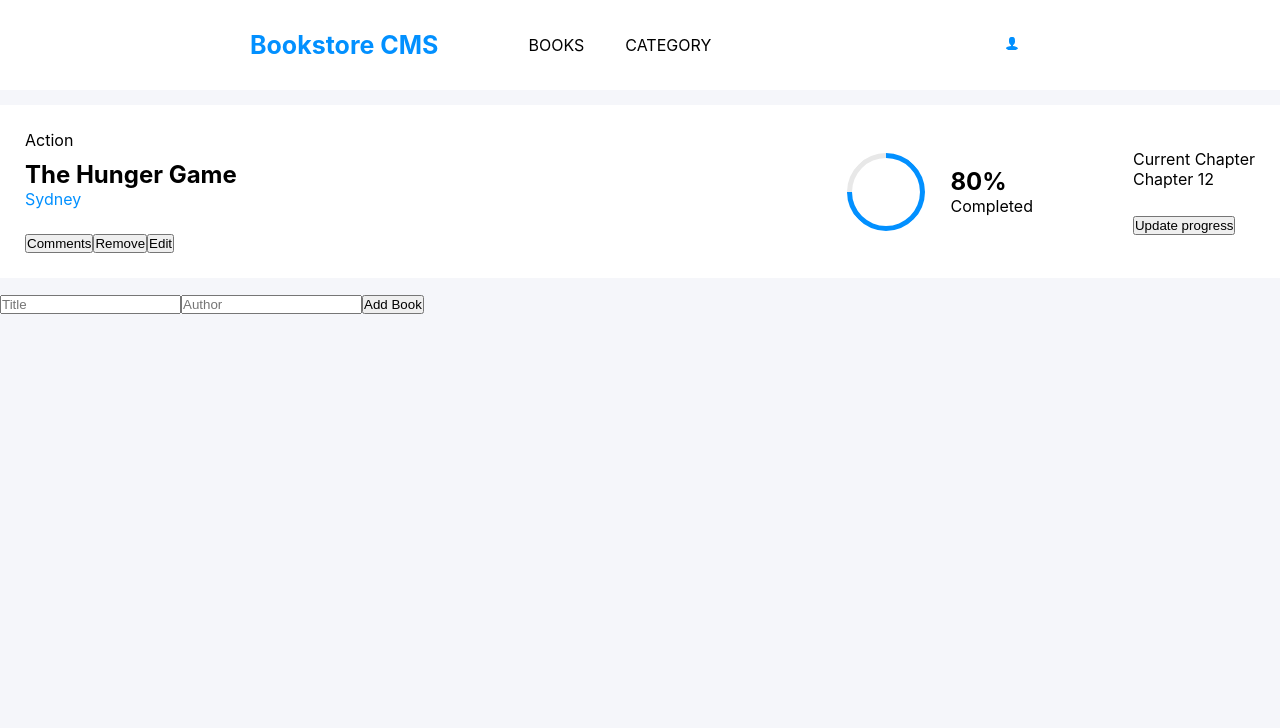
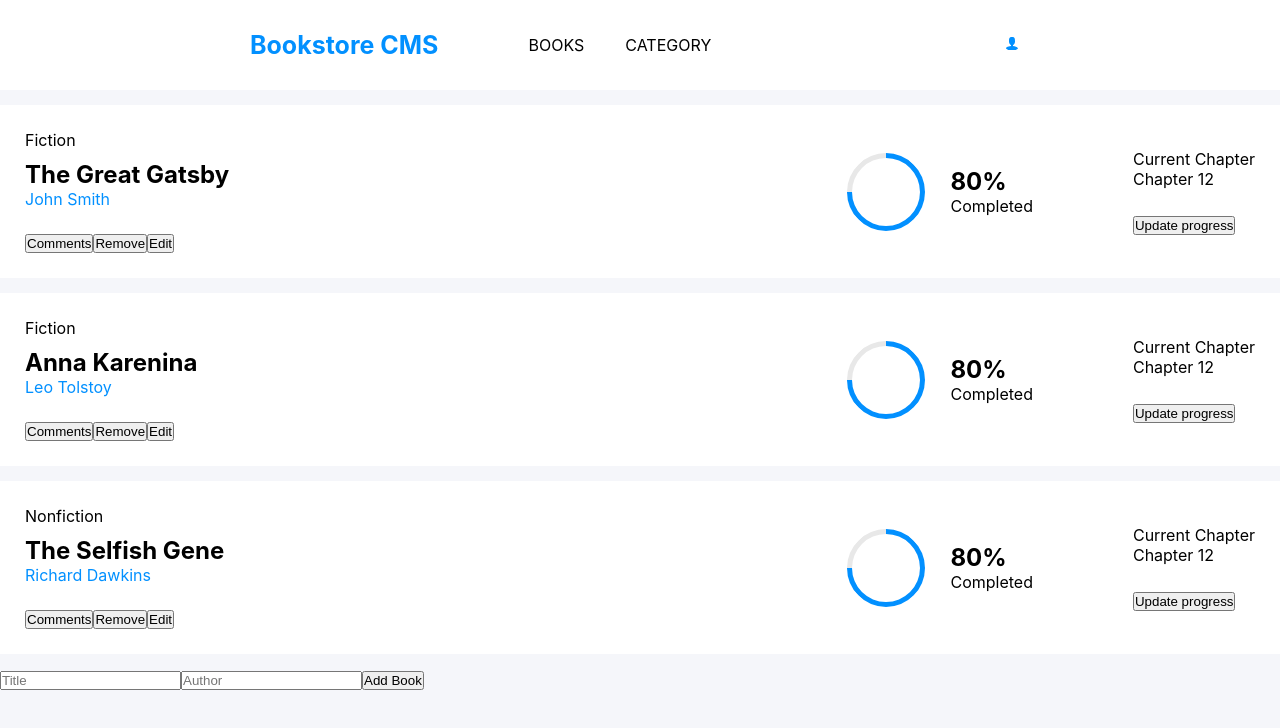
Before and after one commit to hansderly/bookstore, a React (Create React App) app: page /books in a window 1280 px wide. Shown: the top 728 px of the page. Built offline with nearby package versions, Linux system fonts and the light colour scheme.

Commit message:
Display books received from the slice in Book component

```diff
--- a/src/components/BookCard/BookCard.js
+++ b/src/components/BookCard/BookCard.js
@@ -3,10 +3,10 @@ import PropTypes from 'prop-types';
 
 import styles from './BookCard.module.css';
 
-const BookCard = ({ title, author }) => (
+const BookCard = ({ title, author, category }) => (
   <div className={styles.container}>
     <div className={styles.left}>
-      <div>Action</div>
+      <div>{category}</div>
       <div className={styles.bookNameAuthor}>
         <h2>{title}</h2>
         <p>{author}</p>
@@ -39,6 +39,7 @@ const BookCard = ({ title, author }) => (
 BookCard.propTypes = {
   title: PropTypes.string.isRequired,
   author: PropTypes.string.isRequired,
+  category: PropTypes.string.isRequired,
 };
 
 export default BookCard;
--- a/src/pages/Book/Book.js
+++ b/src/pages/Book/Book.js
@@ -1,13 +1,26 @@
 import React from 'react';
+import { useSelector } from 'react-redux';
+
 import { BookCard, Form } from '../../components';
-
 import styles from './Book.module.css';
 
-const Book = () => (
-  <div className={styles.container}>
-    <BookCard title="The Hunger Game" author="Sydney" />
-    <Form />
-  </div>
-);
+const Book = () => {
+  const { books } = useSelector((store) => store.book);
+  return (
+    <div className={styles.container}>
+      {
+        books.map((book) => (
+          <BookCard
+            key={book.id}
+            title={book.title}
+            author={book.author}
+            category={book.category}
+          />
+        ))
+      }
+      <Form />
+    </div>
+  );
+};
 
 export default Book;
--- a/src/store/book/bookSlice.js
+++ b/src/store/book/bookSlice.js
@@ -6,19 +6,19 @@ import { createSlice } from '@reduxjs/toolkit';
 const initialState = {
   books: [
     {
-      item_id: 1,
+      id: 1,
       title: 'The Great Gatsby',
       author: 'John Smith',
       category: 'Fiction',
     },
     {
-      item_id: 2,
+      id: 2,
       title: 'Anna Karenina',
       author: 'Leo Tolstoy',
       category: 'Fiction',
     },
     {
-      item_id: 3,
+      id: 3,
       title: 'The Selfish Gene',
       author: 'Richard Dawkins',
       category: 'Nonfiction',
```
